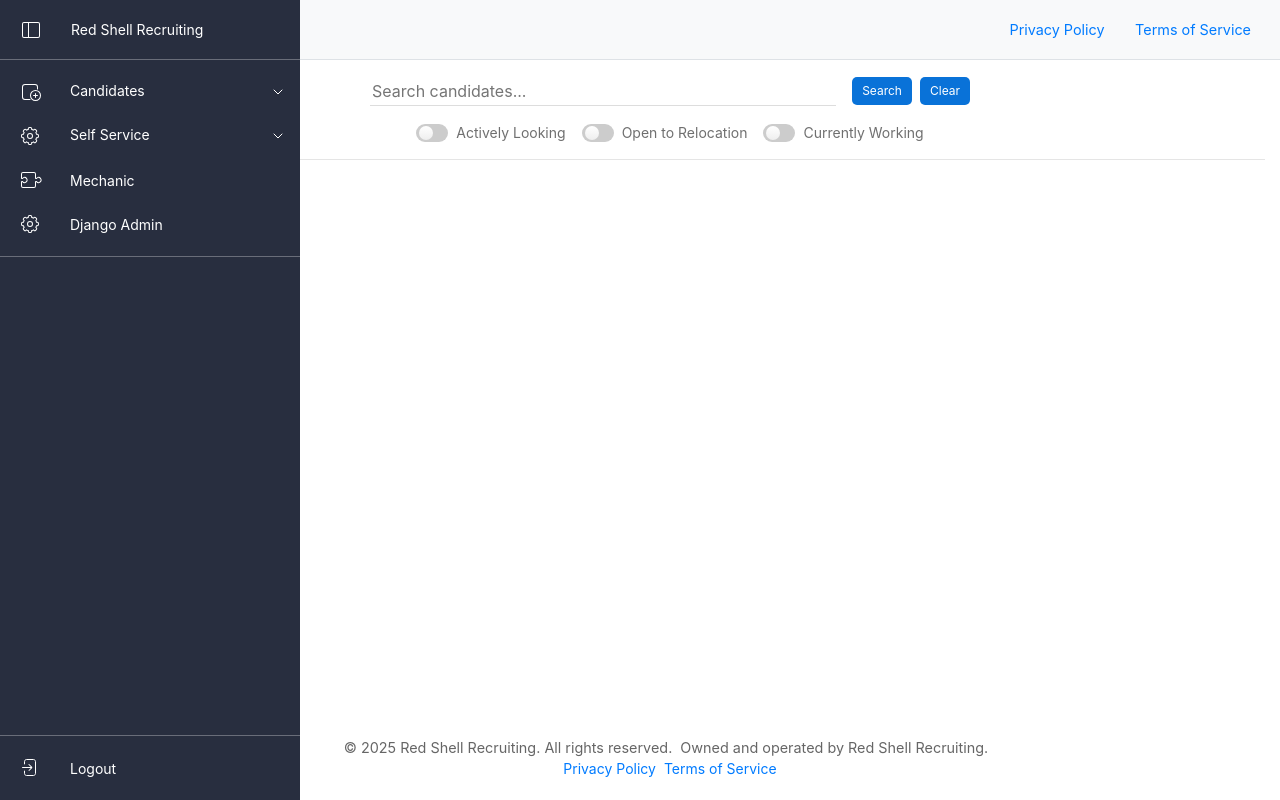
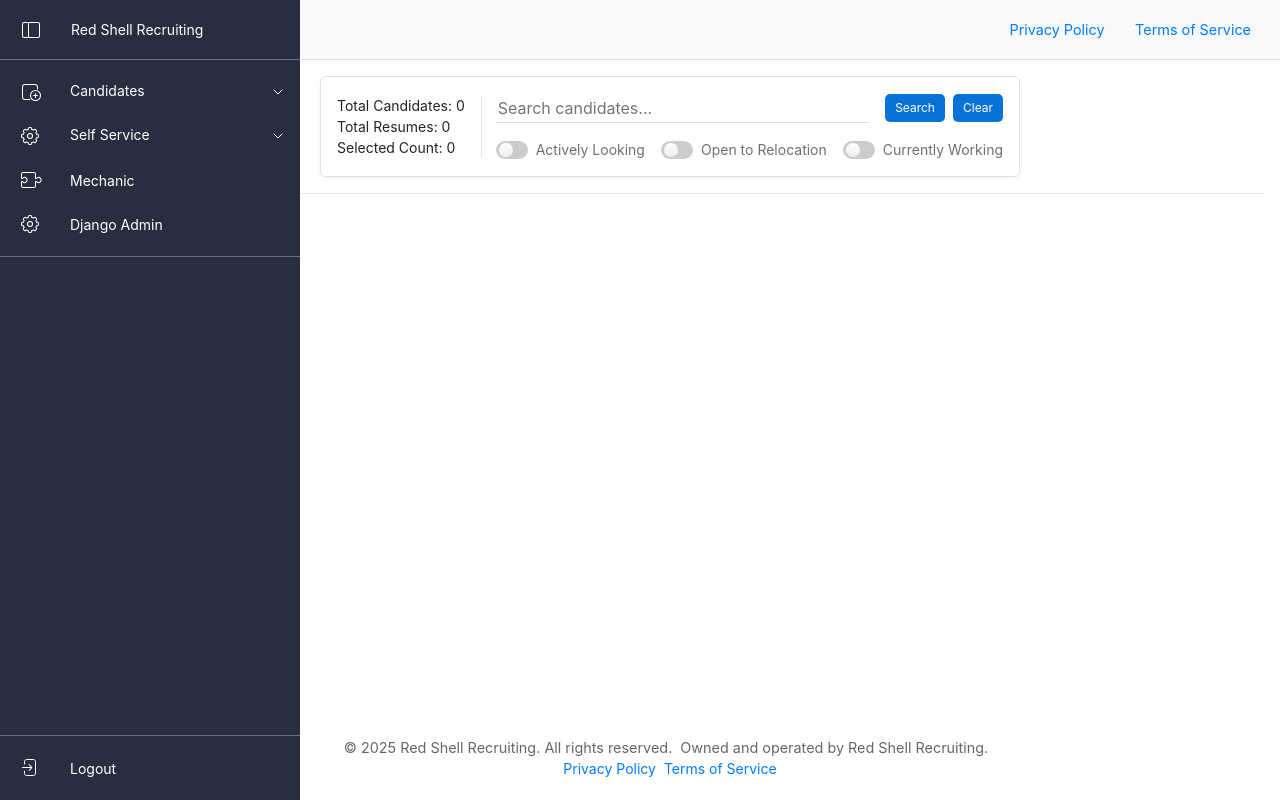
Before and after one commit to darrenrooney101587/red-shell-recruiting, a Django app: page /candidate/candidate-search/ in a window 1280 px wide. Run offline with Django 4.2, Linux system fonts and the light colour scheme; the visitor is signed in with stand-in values (Sample User, id 1); data that the repository does not hold is empty; parts of the project's set-up code (start-up, migrations or seed data) failed here and were passed over; some libraries are stand-ins or nearby versions.

Commit message:
Search counts

```diff
--- a/app_admin/settings.py
+++ b/app_admin/settings.py
@@ -123,7 +123,9 @@
         "HOST": "db"
         if os_env_boolean("LOCAL_DOCKER", False)
         else os.getenv("POSTGRES_HOST"),
-        "PORT": 5432,
+        "PORT": 5324
+        if os_env_boolean("LOCAL_DOCKER", False)
+        else os.getenv("POSTGRES_PORT"),
     }
 }
 
--- a/red_shell_recruiting/templates/red_shell_recruiting/candidate_search.html
+++ b/red_shell_recruiting/templates/red_shell_recruiting/candidate_search.html
@@ -8,9 +8,16 @@
 {% endblock %}
 {% block content %}
     <div>
-        <div class="flex-display justify-center" style="margin: 0 auto; width: 600px;">
+        <div class="flex-display justify-center" style="margin: 0 auto; width: 700px;">
             <form method="get" action="{% url 'candidate-search' %}" style="width: 100%;">
-                <div class="flex-display column vertical-align">
+                <div class="section flex-display column vertical-align">
+                    <div class="flex-display vertical-align space-between" style="width: 100%;">
+                        <div class="flex-display column flex-start" style="border-right: 1px solid rgba(0,0,0,.1);">
+                            <span style="margin-right: 1rem;">Total Candidates: {{ total_count_profile }}</span>
+                            <span style="margin-right: 1rem;">Total Resumes: {{ total_count_resume }}</span>
+                            <span>Selected Count: {{ selected_count }}</span>
+                        </div>
+                        <div>
                             <div class="flex-display vertical-align space-between" style="width: 100%;">
                                 <input style="border-bottom: 1px solid var(--ui-support-element-color); margin-right: 1rem;" type="text" class="text-input" name="q" value="{{ query }}" placeholder="Search candidates..." />
                                 <div class="flex-display space-between vertical-align">
@@ -36,6 +43,8 @@
                                     <div class="toggle-switch"></div>
                                     <span>Currently Working</span>
                                 </label>
+                            </div>
+                        </div>
                     </div>
                 </div>
             </form>
--- a/red_shell_recruiting/views.py
+++ b/red_shell_recruiting/views.py
@@ -134,8 +134,6 @@
                 .distinct()
             )
 
-            print(candidates.query)
-
         elif toggles_active:
             candidates = CandidateProfile.objects.all()
 
@@ -152,6 +150,9 @@
 
         context["candidates"] = candidates
         context["query"] = query
+        context["selected_count"] = candidates.count()
+        context["total_count_profile"] = CandidateProfile.objects.count()
+        context["total_count_resume"] = Resume.objects.count()
         return context
 
 
```
Lines whose indentation alone changed are shown as unchanged.
